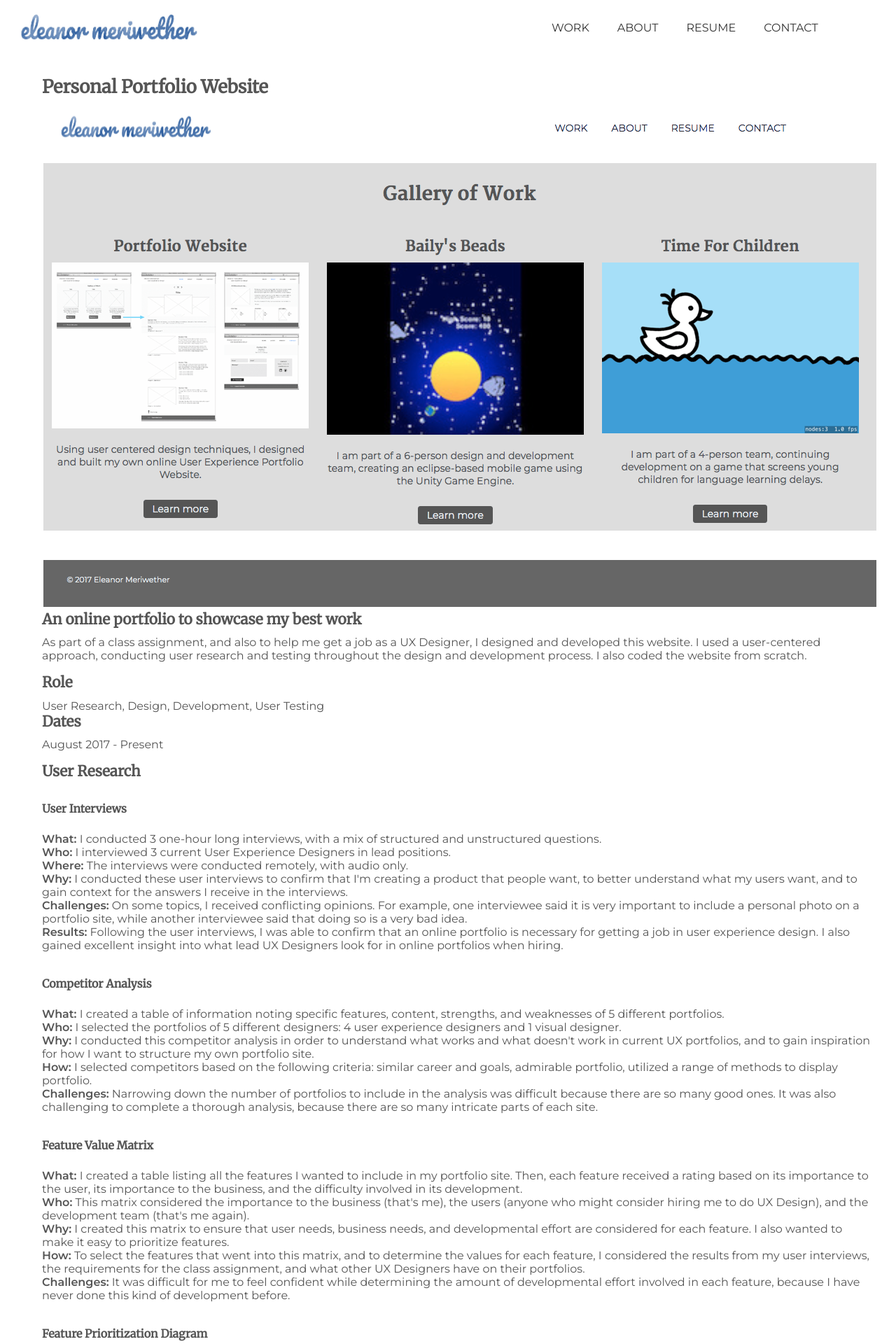
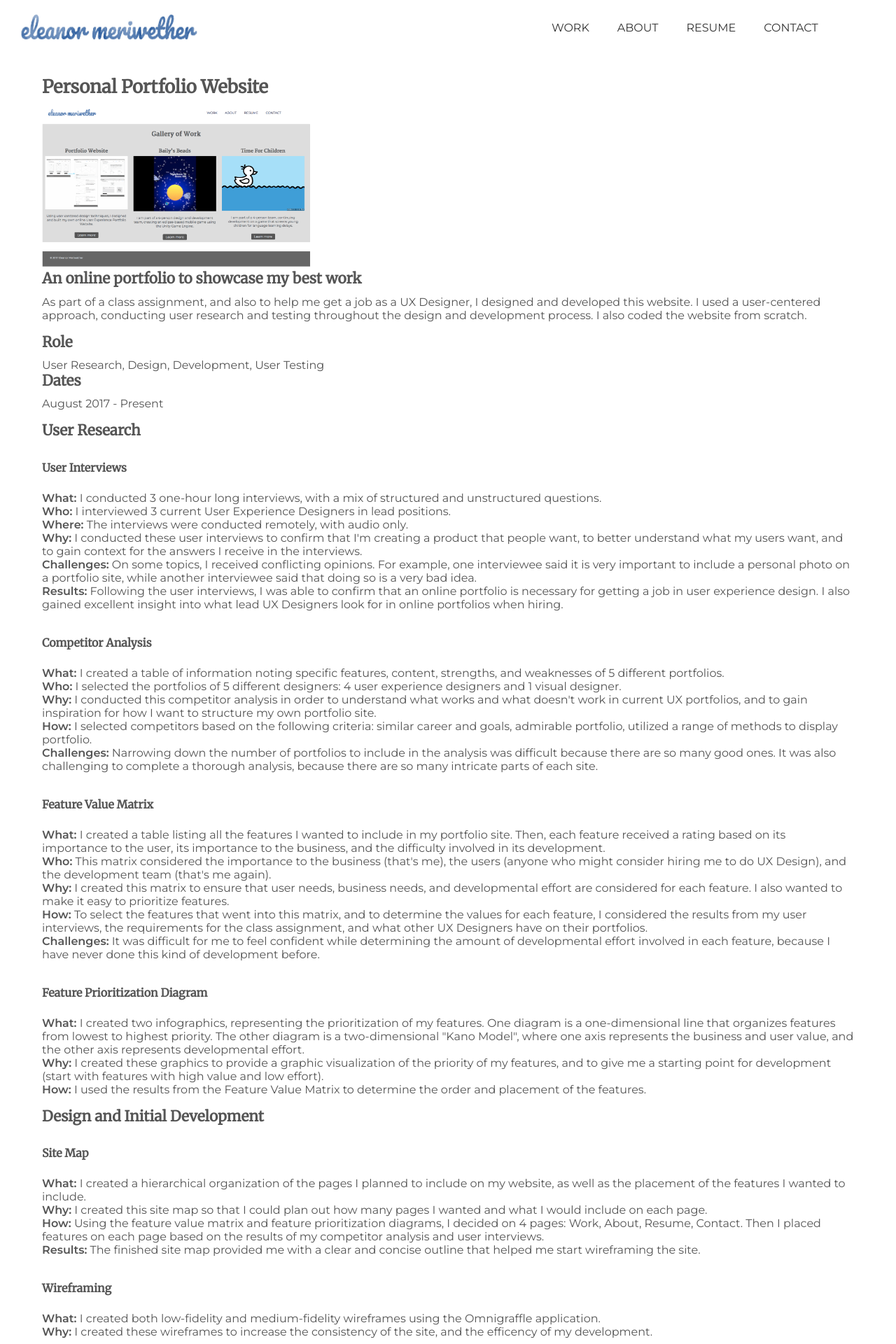
Before and after one commit to emeriwether/emeriwether.github.io, a Jekyll site: the page built from project1.html, in a window 1280 px wide. Shown: the top 1920 px of the page at 70% size. Built offline with Jekyll 4.4.1, drawn with Linux system fonts in a browser that asks for light colours.

Commit message:
shrink size of title img

```diff
--- a/css/styles.css
+++ b/css/styles.css
@@ -110,10 +110,12 @@ section.aside aside div h3 { color: #787878; }
 section.aside aside div p { padding-top: 40px; padding-left: 15px; font-size: 1.2em; }
 section.aside aside div img { width: 100%; }
 
-/*PROJECT DETAILS*/
+/*PORTFOLIO WEBSITE PROJECT DETAILS*/
 section.PortfolioWebsite { margin-bottom: 80px; }
 section.PortfolioWebsite article p span { font-weight: 600; }
+section.PortfolioWebsite article img { width: 33%; }
 
+/*PROJECTS 2 & 3 DETAILS*/
 section.project2 { margin-bottom: 80px; }
 section.project3 { margin-bottom: 80px; }
 
```
